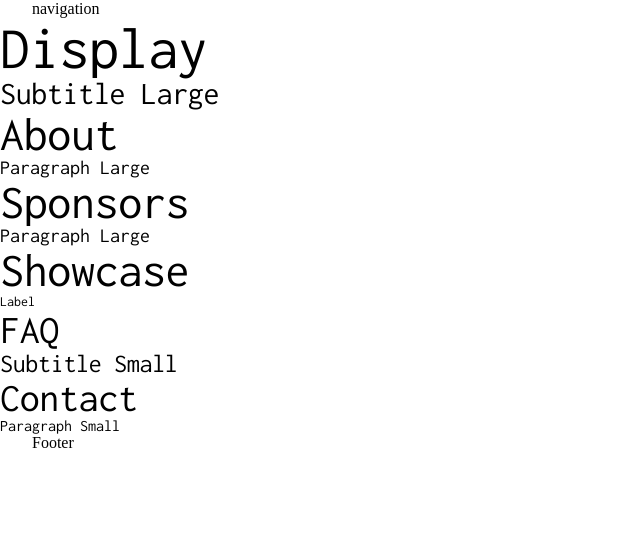
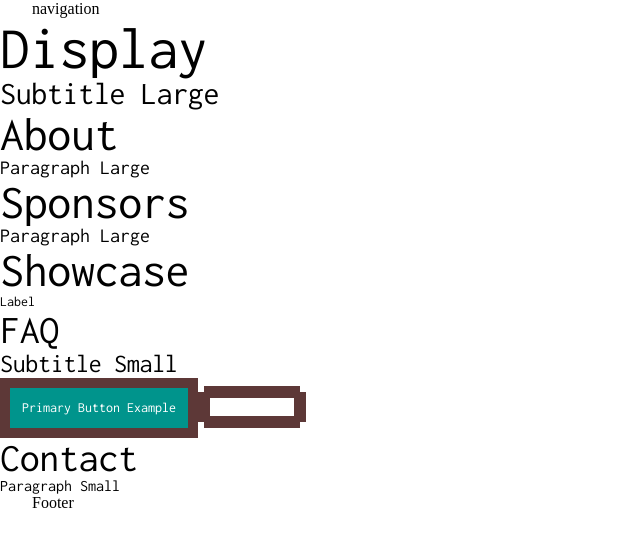
Before and after one commit to hack-the-6ix/2025.hackthe6ix.com, a Next.js app: page / in a window 1280 px wide. Shown: the top 546 px of the page, without its empty margins (0-640 px from the left). Built offline with nearby package versions, Linux system fonts and the light colour scheme.

Commit message:
added button component

```diff
--- a/src/app/_faq/page.tsx
+++ b/src/app/_faq/page.tsx
@@ -1,3 +1,7 @@
+'use client';
+
+import Button from '@/components/Button';
+import Card from '@/components/Card';
 import Text from '@/components/Text';
 
 export default function FAQ() {
@@ -9,6 +13,35 @@ export default function FAQ() {
       <Text textType="subtitle-sm" as="p">
         Subtitle Small
       </Text>
+
+      <Button
+        contentColor='primary'
+        pixelSize={5}
+        borderColor='secondary'
+        radius={3}
+        borderWidth={2}
+        buttonPadding={10}
+        onClick={() => console.log('Button clicked!')}
+
+      >
+        <Text textType={'label'} textColor='white'>
+          Primary Button Example
+        </Text>
+      </Button>
+
+      <Card
+
+        pixelSize={6}
+        borderColor='secondary'
+        radius={3}
+        borderWidth={2}
+      >
+        <Text textType={'label'} textColor='white'>
+          Example Card
+        </Text>
+
+
+      </Card>
     </section>
   );
 }
--- /dev/null
+++ b/src/components/Button/Button.module.scss
@@ -0,0 +1,29 @@
+@layer  button, flex;
+
+@layer button {
+  .button {
+    clip-path: polygon(var(--button-outer));
+    overflow: hidden;
+    position: relative;
+  }
+
+  .content {
+    clip-path: polygon(var(--button-inner));
+    overflow: hidden;
+    box-sizing: border-box;
+    width: 100%;
+    height: 100%;
+    padding: calc(var(--button-offset) * 1px);
+    background-color: var(--content-color,white);
+    margin: auto;
+  }
+
+  .content:hover{
+    background-color: var(--content-color-hover,white);;
+  }
+
+  .content:active {
+    background-color: var(--content-color-active,white);;
+
+  }
+}
--- /dev/null
+++ b/src/components/Button/index.tsx
@@ -0,0 +1,63 @@
+import { ElementType, PolyComponentPropsWithRef } from 'react';
+import cn from 'classnames';
+import { Color } from '@/styles';
+import { getClipPath } from '@/styles/pixel';
+import Flex from '../Flex';
+import styles from './Button.module.scss';
+
+export type ButtonProps<T extends ElementType> = PolyComponentPropsWithRef<
+  T,
+  {
+    // For doing the pixel stuff
+    pixelSize?: number;
+    radius?: number;
+    borderWidth?: number;
+    borderColor?: Color;
+    contentColor?: Color;
+    buttonPadding?: number;
+  }
+>;
+
+export default function Button<T extends ElementType = 'div'>({
+  pixelSize = 4,
+  borderWidth = 1,
+  radius = 1,
+  borderColor,
+  contentColor,
+  buttonPadding = 0,
+  children,
+  as,
+  ...props
+}: ButtonProps<T>) {
+  const level = 500;
+  const outerClipPath = getClipPath(radius, pixelSize);
+  const innerClipPath = getClipPath(
+    radius - borderWidth,
+    pixelSize,
+    borderWidth,
+  );
+
+  return (
+    <Flex
+      {...props}
+      className={cn(props.className, styles.card)}
+      as={as as 'div'}
+      align="center"
+      justify="center"
+      inline
+      style={{
+        ...props.style,
+        '--button-outer': outerClipPath,
+        '--button-inner': innerClipPath,
+        '--button-offset': borderWidth * pixelSize + buttonPadding,
+        '--content-color': `var(--${contentColor}-${level})`,
+        '--content-color-hover': `var(--${contentColor}-${level + 100})`,
+        '--content-color-active': `var(--${contentColor}-${level + 200})`,
+
+        backgroundColor: borderColor ? `var(--${borderColor})` : undefined,
+      }}
+    >
+      <button className={styles.content}>{children}</button>
+    </Flex>
+  );
+}
```
